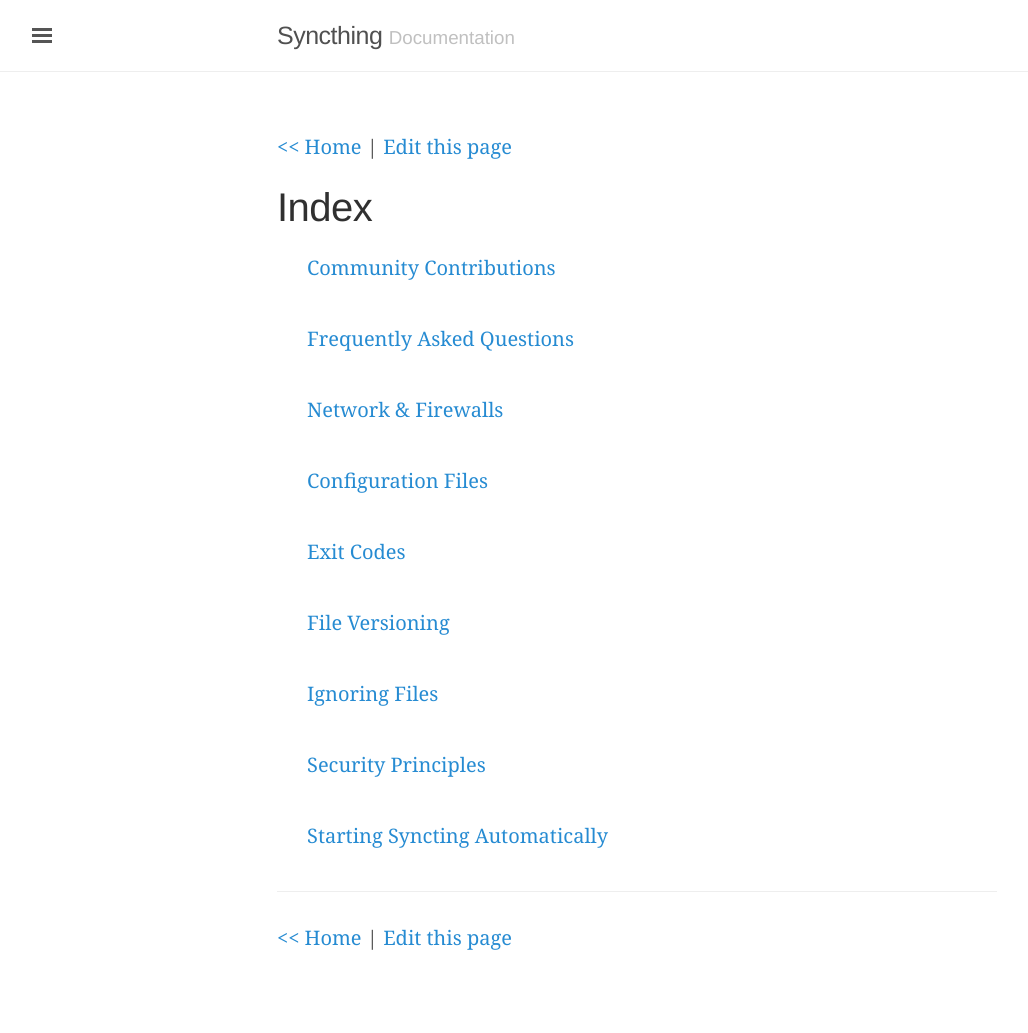
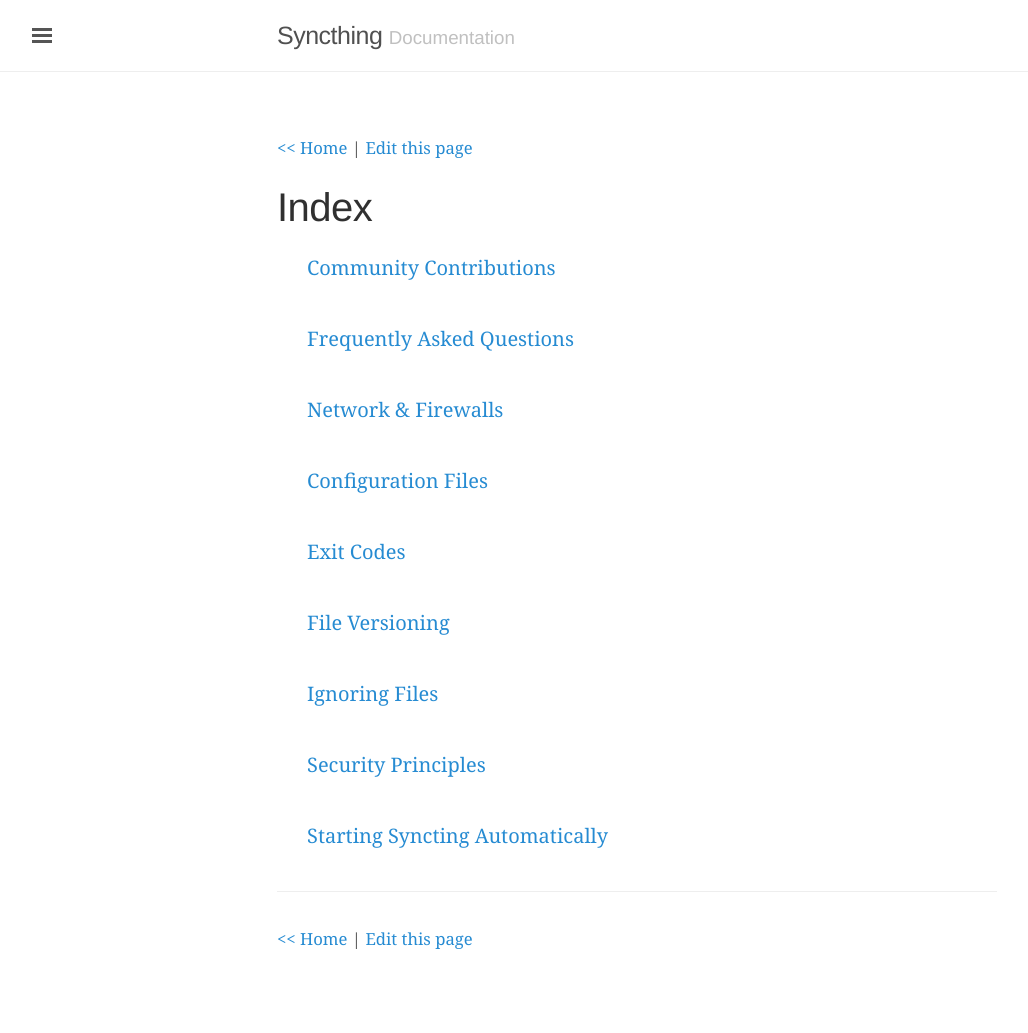
Before and after one commit to timboudreau/docs, a Jekyll site: the page built from _users/index.md, in a window 1280 px wide. Shown: the whole page, without its empty margins (3-1031 px from the left). Built offline with Jekyll 4.4.1, drawn with Linux system fonts in a browser that asks for light colours; Markdown is read by kramdown in place of the engine named in the settings.

Commit message:
Smaller home/edit links

```diff
--- a/_layouts/page.html
+++ b/_layouts/page.html
@@ -4,10 +4,10 @@ layout: default
 
 <div class="page">
   {% if page.url != site.baseurl %}
-  <p>
+  <p><small>
   <a href="{{ site.baseurl }}/">&lt;&lt; Home</a> |
   <a href="https://github.com/syncthing/docs/blob/gh-pages/{{page.relative_path}}">Edit this page</a>
-  </p>
+  </small></p>
   {% endif %}
 
   <h1 class="page-title">{{ page.title }}</h1>
@@ -16,9 +16,9 @@ layout: default
   <hr />
 
   {% if page.url != site.baseurl %}
-  <p>
+  <p><small>
   <a href="{{ site.baseurl }}/">&lt;&lt; Home</a> |
   <a href="https://github.com/syncthing/docs/blob/gh-pages/{{page.relative_path}}">Edit this page</a>
-  </p>
+  </small></p>
   {% endif %}
 </div>
```
